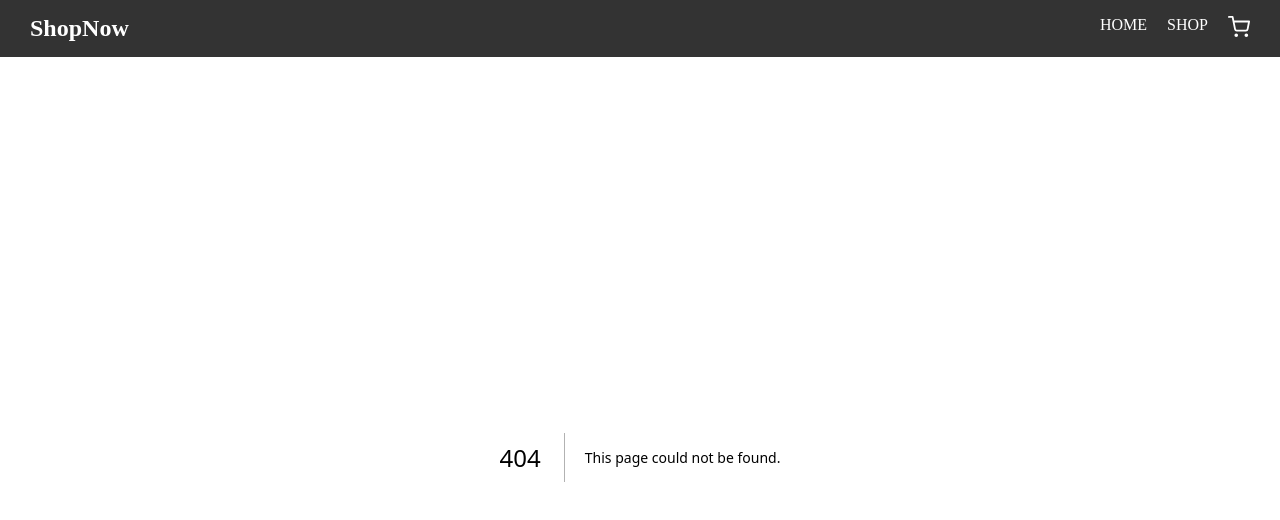
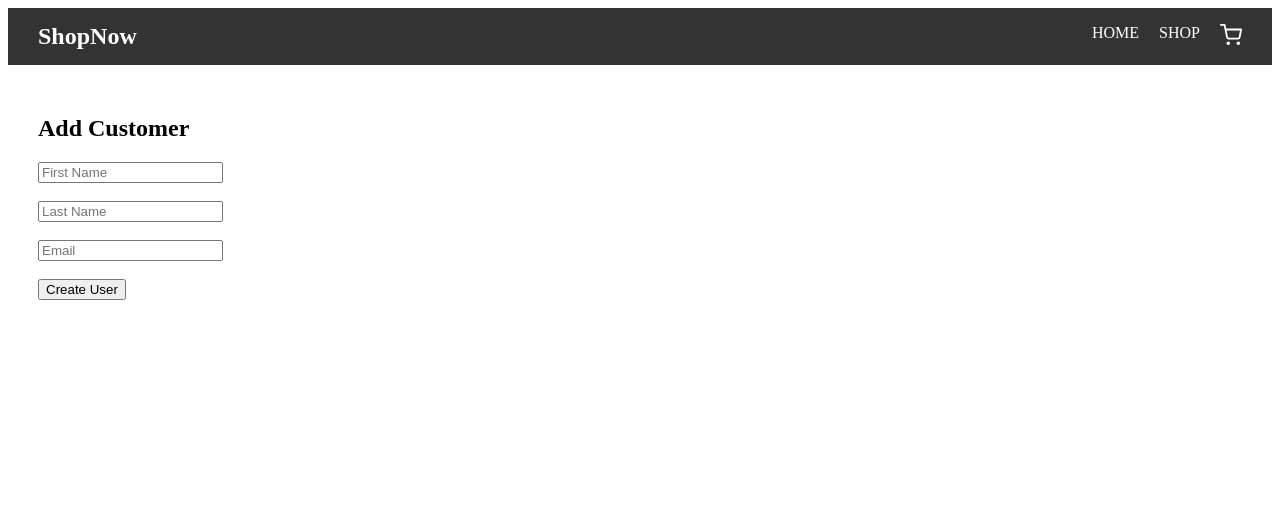
Before and after one commit to ShubhamAyushXcdify/E-commerce, a Next.js app in the folder e_com/: page /users/add in a window 1280 px wide. Before the commit this address had no page. Shown: the top 520 px of the page. Built offline with nearby package versions, Linux system fonts and the light colour scheme.

Commit message:
Added users page with profile view and fakestore API integration

```diff
--- /dev/null
+++ b/e_com/app/users/add/page.tsx
@@ -0,0 +1,70 @@
+"use client"
+
+import { useState } from "react"
+import { useRouter } from "next/navigation"
+
+export default function AddUser() {
+
+  const router = useRouter()
+
+  const [firstname,setFirstname] = useState("")
+  const [lastname,setLastname] = useState("")
+  const [email,setEmail] = useState("")
+
+  const createUser = async () => {
+
+    await fetch("https://fakestoreapi.com/users",{
+      method:"POST",
+      headers:{
+        "Content-Type":"application/json"
+      },
+      body:JSON.stringify({
+        email,
+        username: firstname,
+        password:"123456",
+        name:{
+          firstname,
+          lastname
+        }
+      })
+    })
+
+    alert("User created!")
+
+    router.push("/users")
+  }
+
+  return (
+
+    <div style={{padding:"30px"}}>
+
+      <h2>Add Customer</h2>
+
+      <input
+        placeholder="First Name"
+        onChange={(e)=>setFirstname(e.target.value)}
+      />
+
+      <br/><br/>
+
+      <input
+        placeholder="Last Name"
+        onChange={(e)=>setLastname(e.target.value)}
+      />
+
+      <br/><br/>
+
+      <input
+        placeholder="Email"
+        onChange={(e)=>setEmail(e.target.value)}
+      />
+
+      <br/><br/>
+
+      <button onClick={createUser}>
+        Create User
+      </button>
+
+    </div>
+  )
+}
```
Also changed, not shown: e_com/app/users/[id]/page.tsx (added, +40 -0 lines), e_com/app/users/page.tsx (+18 -0 lines).
